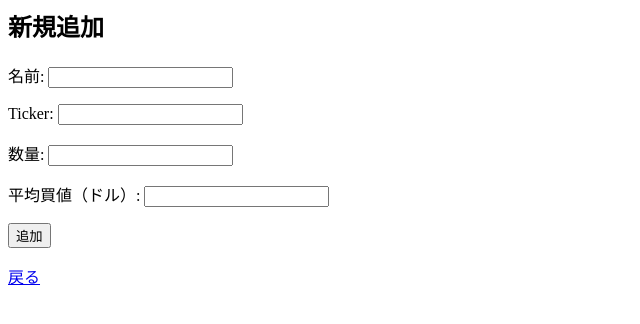
After one commit to kyamawaki/PortfolioManagerDjango, a Django app: page /portfolio/add in a window 1280 px wide. The commit adds this page. Shown: the top 324 px of the page, without its empty margins (0-640 px from the left). Run offline with Django 5.2, Linux system fonts and the light colour scheme.

Commit message:
feat: Added holding registration to user page

```diff
--- a/web/StockFlow/portfolio/forms.py
+++ b/web/StockFlow/portfolio/forms.py
@@ -1,7 +1,12 @@
 from django import forms
-from .models import Asset
+from .models import Asset, Holding
 
 class AssetForm(forms.ModelForm):
     class Meta:
         model = Asset
         fields = ["name", "ticker", "asset_class", "currency"]
+
+class HoldingForm(forms.ModelForm):
+    class Meta:
+        model = Holding
+        fields = ["name", "ticker", "quantity", "average_price"]
--- /dev/null
+++ b/web/StockFlow/portfolio/templates/portfolio/add_holding.html
@@ -0,0 +1,9 @@
+<h2>新規追加</h2>
+
+<form method="post">
+  {% csrf_token %}
+  {{ form.as_p }}
+  <button type="submit">追加</button>
+</form>
+
+<a href="{% url 'holdings_list' %}">戻る</a>
--- a/web/StockFlow/portfolio/templates/portfolio/holding_list.html
+++ b/web/StockFlow/portfolio/templates/portfolio/holding_list.html
@@ -5,6 +5,9 @@
 </head>
 <body>
     <h1>Holding</h1>
+
+    <!-- 'urlpatterns[]の"add_holding"からurlを逆引きする -->
+    <a href="{% url 'add_holding' %}">新規追加</a>
 
     <table>
       <thead>
--- a/web/StockFlow/portfolio/urls.py
+++ b/web/StockFlow/portfolio/urls.py
@@ -9,4 +9,5 @@ urlpatterns = [
     path("assets/<int:pk>/delete/", views.asset_delete, name="asset_delete"),
     #path("portfolio/", views.portfolio_list, name="portfolio_list"),
     path("portfolio/holdings", views.holding_list, name="holdings_list"),
+    path("portfolio/add", views.add_holding, name="add_holding"),
 ]
--- a/web/StockFlow/portfolio/views.py
+++ b/web/StockFlow/portfolio/views.py
@@ -1,6 +1,6 @@
 from django.shortcuts import render, redirect, get_object_or_404
 from .models import Asset, Transaction, Price, Holding
-from .forms import AssetForm
+from .forms import AssetForm, HoldingForm
 # import aggregation tools
 from django.db.models import Sum, F
 
@@ -110,3 +110,17 @@ def portfolio_list(request):
 def holding_list(request):
     holdings = Holding.objects.all()
     return render(request, 'portfolio/holding_list.html', {'holdings': holdings})
+
+#################################
+# Add holding
+#################################
+def add_holding(request):
+    if request.method == 'POST':
+        form = HoldingForm(request.POST)
+        if form.is_valid():
+            form.save()
+            return redirect('holdings_list')
+    else:
+        form = HoldingForm()
+
+    return render(request, 'portfolio/add_holding.html', {'form': form})
```
